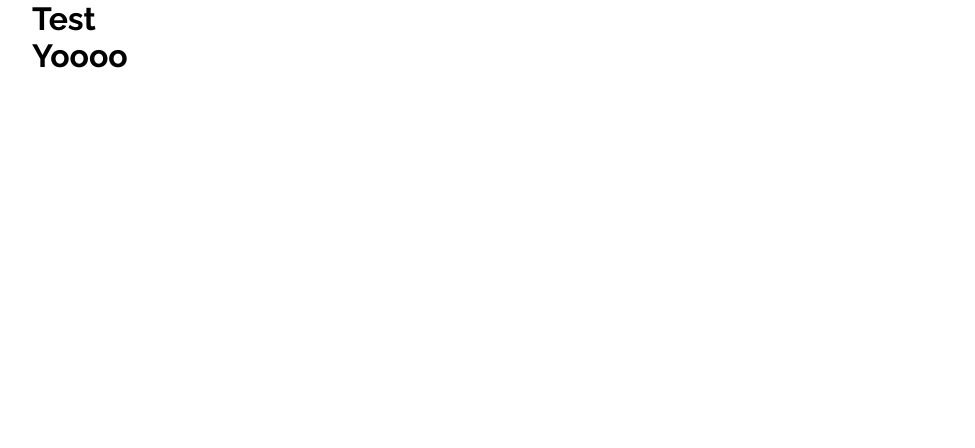
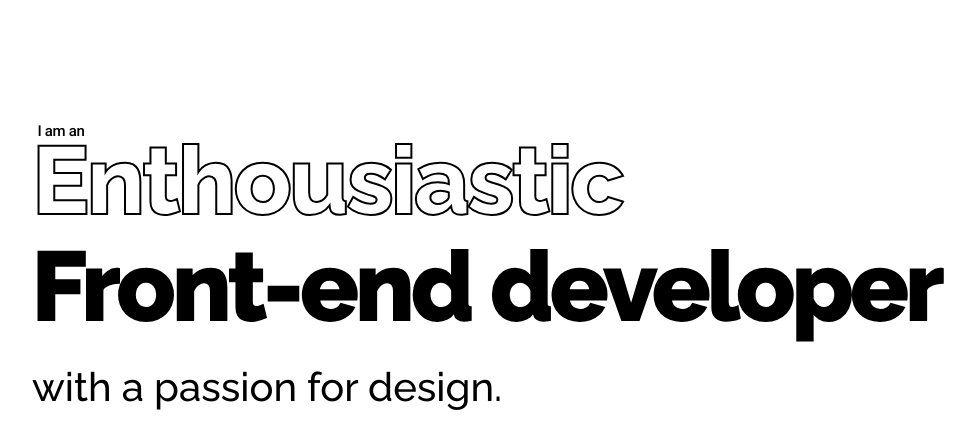
Before and after one commit to Maurits97/Portfolio2022, a React (Create React App) app: page / in a window 1280 px wide. Shown: the top 448 px of the page, without its empty margins (64-1039 px from the left). Built offline with nearby package versions, Linux system fonts and the light colour scheme.

Commit message:
start header

```diff
--- a/src/App.js
+++ b/src/App.js
@@ -2,12 +2,9 @@ import Header from './components/Header';
 
 function App() {
   return (
-    <div className="App">
-      <div className="grid container">
-        <h1 className="col-l6">Test</h1>
-        <Header />
-      </div>
-    </div>
+    <>
+      <Header />
+    </>
   );
 }
 
--- a/src/components/Header.js
+++ b/src/components/Header.js
@@ -1,7 +1,20 @@
+import styles from '../styles/components/Header.module.scss';
+
 function Header() {
   return (
-    <header>
-      <h1>Yoooo</h1>
+    <header className={ styles['header-animation'] }>
+      <div className="grid container">
+        <div className={ `col-12 ${ styles['header-container'] }` }>
+          <span className={ `${ styles['header__start'] }` }>I am an</span>
+          <h1 className={ `${ styles.header }` }>
+            <span className={ `${ styles['header__outline'] }` }>Enthousiastic</span>
+            Front-end developer
+          </h1>
+          <div className={ styles['header__paragraph-wrapper'] }>
+            <p className={`raleway ${ styles['header__paragraph']}`}>with a passion for design.</p>
+          </div>
+        </div>
+      </div>
     </header>
   )
 }
--- /dev/null
+++ b/src/styles/base/_animations.scss
@@ -0,0 +1,23 @@
+@keyframes opacity {
+  0% {
+    opacity: 0;
+  }
+  100% {
+    opacity: 1;
+  }
+}
+
+@keyframes reveal {
+  0% {
+    transform: translate(0,100%);
+    opacity: 0;
+  }
+  20% {
+    transform: translate(0,100%);
+    opacity: 0;
+  }
+  100% {
+    opacity: 1;
+    transform: translate(0,0);
+  }
+}
--- a/src/styles/base/_typography.scss
+++ b/src/styles/base/_typography.scss
@@ -13,3 +13,11 @@ h5,
 h6 {
   font-family: 'Raleway';
 }
+
+.roboto {
+  font-family: 'roboto';
+}
+
+.raleway {
+  font-family: 'Raleway';
+}
--- a/src/styles/base/_variables.scss
+++ b/src/styles/base/_variables.scss
@@ -1,12 +1,20 @@
+/* ==========================================================================
+   Variables
+   ========================================================================== */
 @use 'sass:math';
 
-// Grid
+/* Breakpoints variables
+========================================================================== */
+
 $breakpoints: (
   "xs": 400px,
   "s": 720px,
   "m": 1024px,
   "l": 1120px
 );
+
+/* Grid variables
+========================================================================== */
 
 $gutter:                  3.2rem !default;
 $grid-columns:            12;
@@ -17,5 +25,7 @@ $max-container-width:     1120px !default;
 
 $spacing:                 math.div($gutter, 2) !default;
 
-// Colors
+/* Color variables
+========================================================================== */
 $black: #000000;
+$white: #ffffff;
--- /dev/null
+++ b/src/styles/components/Header.module.scss
@@ -0,0 +1,114 @@
+@import '../base/variables.scss';
+@import '../base/mixins.scss';
+@import '../base/animations';
+
+.header-container {
+  position: relative;
+  margin-top: 9.6rem;
+
+  @include min(m) {
+    margin-top: 12.8rem;
+  }
+}
+
+.header {
+  margin-bottom: 1.6rem;
+  font-size: 2.4rem;
+  font-weight: 800;
+  line-height: 1.2;
+  letter-spacing: 0;
+  animation: 1s opacity ease-in-out;
+
+  @supports (-webkit-text-stroke: .08rem $black) {
+    -webkit-text-stroke-color: $black;
+    -webkit-text-stroke-width: .08rem;
+  }
+
+  @include min(xs) {
+    font-size: 9vw;
+    line-height: 1.1;
+  }
+
+  @include min(s) {
+    margin-bottom: 2.4rem;
+    font-size: 6.4rem;
+    letter-spacing: -.2rem;
+  }
+
+  @include min(m) {
+    font-size: 9.6rem;
+    letter-spacing: -.3rem;
+
+    @supports (-webkit-text-stroke-width: .2rem) {
+      -webkit-text-stroke-width: .2rem;
+    }
+  }
+}
+
+.header__start {
+  position: absolute;
+  top: -1.2rem;
+  left: .5%;
+  font-size: 1rem;
+  font-weight: 400;
+  line-height: 1.167;
+  letter-spacing: -.03rem;
+  animation: 1s opacity ease-in-out;
+
+  @include min(xs) {
+    top: -.8rem;
+  }
+
+  @include min(s) {
+    font-size: 1rem;
+  }
+
+  @include min(m) {
+    top: -.5rem;
+    font-size: 1.5rem;
+    font-weight: 500;
+  }
+}
+
+.header__outline {
+  display: block;
+  color: $black;
+
+  @supports (-webkit-text-stroke: .1rem $black) {
+    -webkit-text-stroke-color: $black;
+    -webkit-text-stroke-width: .08rem;
+    -webkit-text-fill-color: $white;
+  }
+
+  @include min(m) {
+    @supports (-webkit-text-stroke-width: .2rem) {
+      -webkit-text-stroke-width: .2rem;
+    }
+  }
+}
+
+.header__paragraph-wrapper {
+  overflow: hidden;
+}
+
+.header__paragraph {
+  font-size: 1rem;
+  font-weight: 500;
+  animation: reveal 1.5s cubic-bezier(0.77, 0, 0.175, 1);
+
+  @include min(xs) {
+    font-size: 3vw;
+  }
+
+  @include min(s) {
+    font-size: 2.4rem;
+  }
+
+  @include min(m) {
+    font-size: 4rem;
+  }
+}
+
+.header-animation {
+  // animation: 1.5s opacity ease-out;
+}
```
